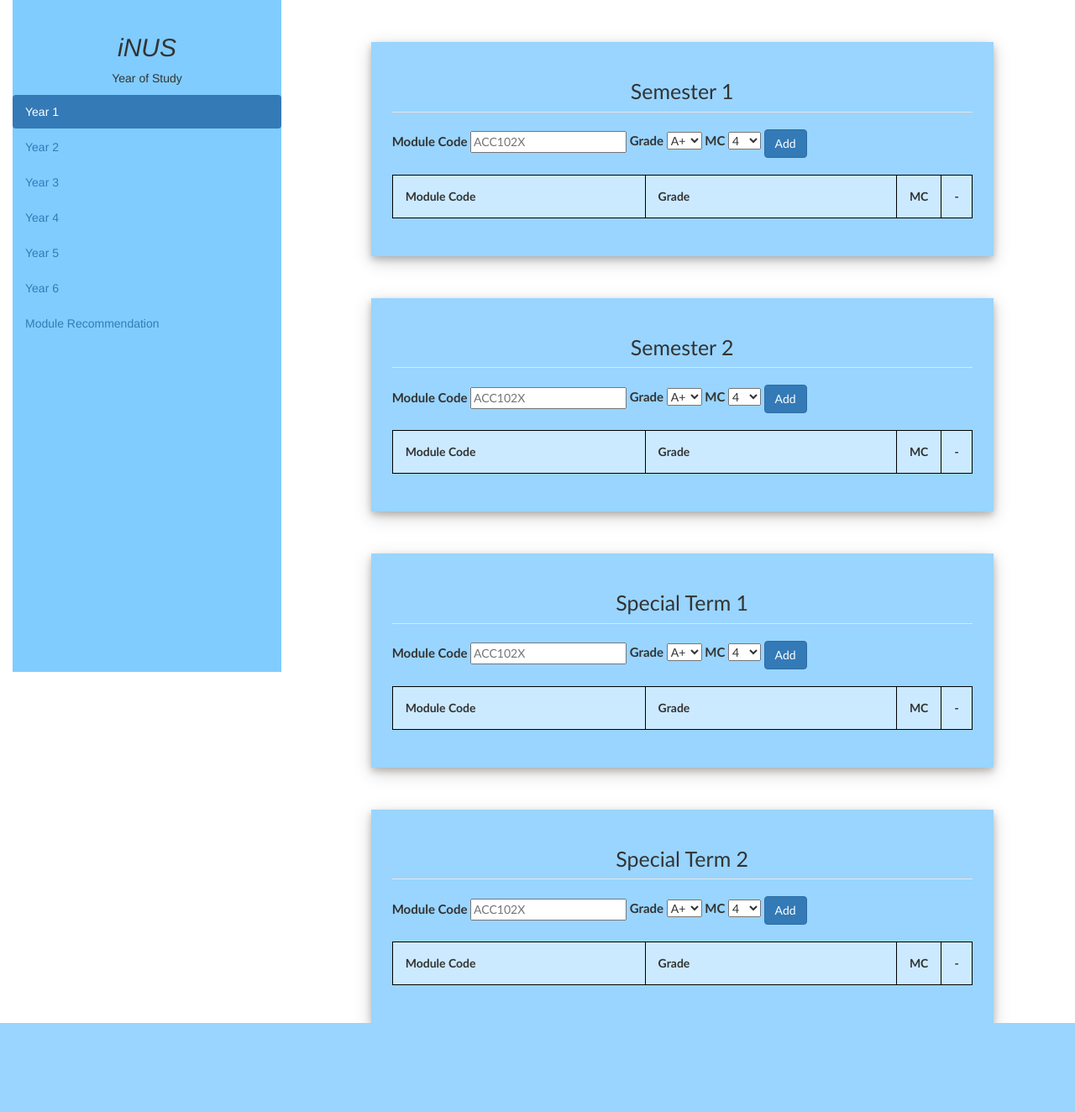
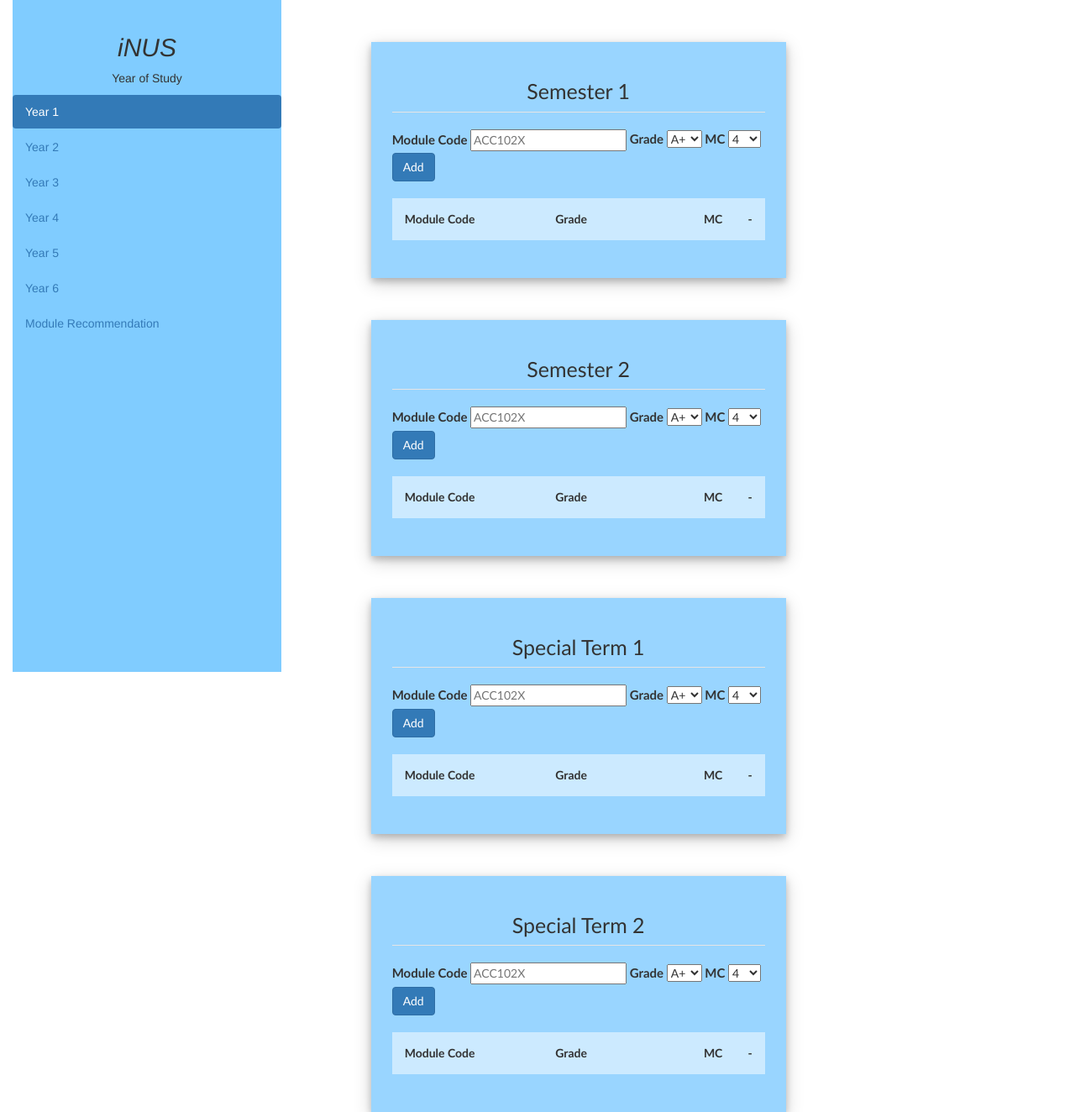
Before and after one commit to apoorva17/iNUS, a Django app: template iNUS/menu/templates/menu/index.html in a window 1280 px wide. Shown: the whole page at 84% size. Before the commit the page ends 1218 px from the top, so only its background shows below. Run offline with Django 3.2, Linux system fonts and the light colour scheme; the template is opened without the code that fills it, so the values that code supplies are empty; some libraries are stand-ins or nearby versions.

Commit message:
Update sidebar.css

```diff
--- a/iNUS/menu/static/css/sidebar.css
+++ b/iNUS/menu/static/css/sidebar.css
@@ -4,7 +4,7 @@ body{
 }
 
 .sidebar{
- 	  list-style-type: none;
+    list-style-type: none;
     padding-bottom: 20px;
     padding-top: 20px;
     width: 25%;
@@ -15,7 +15,7 @@ body{
 }
 .form{
     padding: 25px;
-    width: 90%;
+    width: 60%;
     position: relative;
     background-color: #99d5ff;
     overflow: auto;
@@ -34,7 +34,7 @@ body{
 }
 
 table, td{
-    border: 1.5px solid black;
+    border: none;
     border-collapse: collapse;
     background-color: #e6f5ff;
     font-color: white;
@@ -45,7 +45,7 @@ table, td{
 }
 
 th{
-    border: 1.5px solid black;
+    border: none;
     border-collapse: collapse;
     background-color: #cceaff;
     font-color: white;
@@ -54,24 +54,3 @@ th{
     height: 50%;
     padding: 15px;
 }
-
-@media (min-width: 768px) {
-  .bs-sidebar.affix {
-    width: 158px;
-    top: 25px;
-  }
-}
-
-@media (min-width: 992px) {
-  .bs-sidebar.affix {
-    width: 213px;
-    position: fixed;
-    top: 25px;
-  }
-}
-
-@media (min-width: 1200px) {
-  .bs-sidebar.affix {
-    width: 263px;
-  }
-}
```
